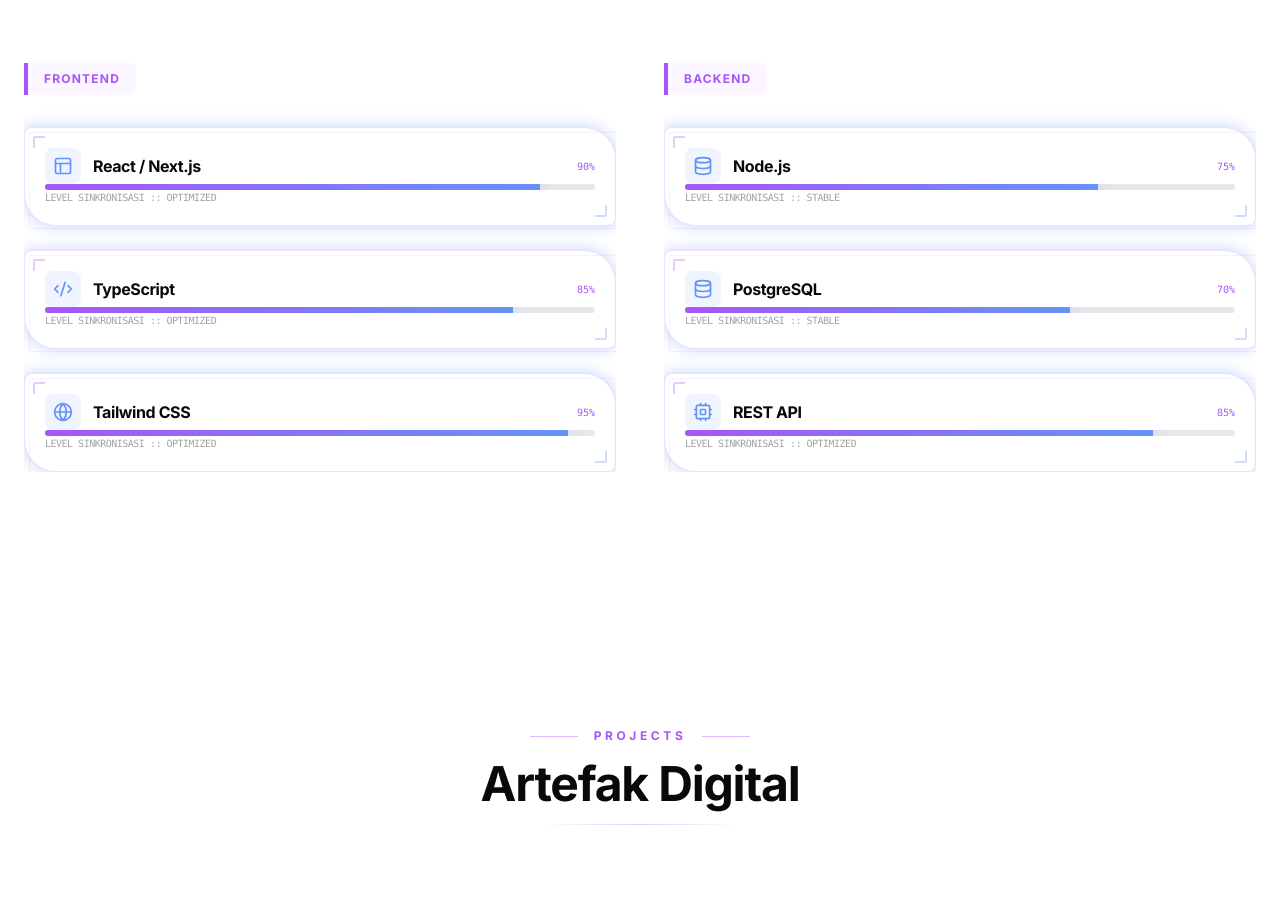
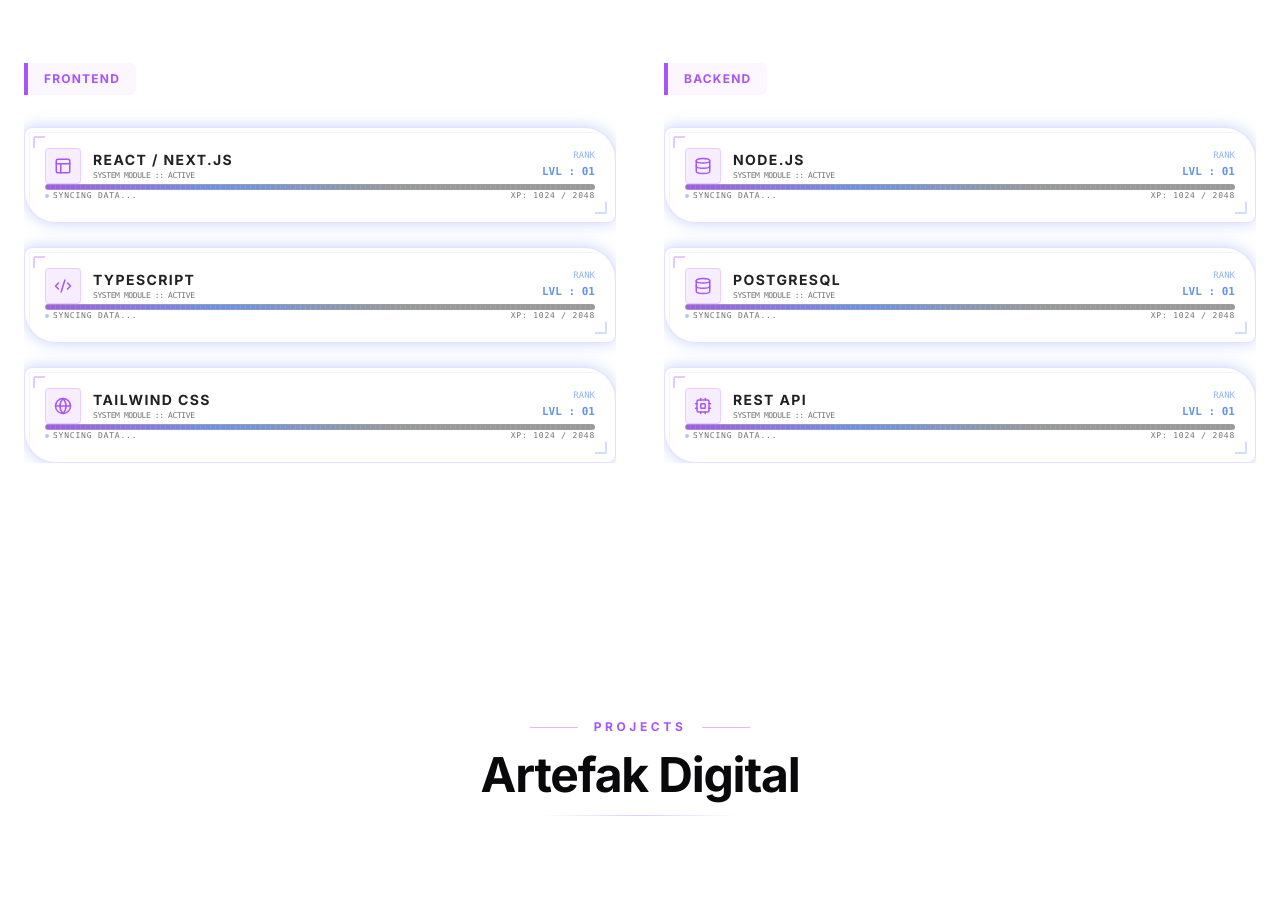
Before and after one commit to SulthanZharfan/my-portofolio, a Next.js app: page / in a window 1280 px wide. Shown: the part 1880-2790 px from the top of the page. Built offline with nearby package versions, Linux system fonts and the light colour scheme.

Commit message:
Update Code

```diff
--- a/components/sections/Skills.tsx
+++ b/components/sections/Skills.tsx
@@ -25,29 +25,39 @@
 
               <div className="grid gap-4 md:gap-6">
                 {group.items.map((skill, sIdx) => (
-                  <CyberCard key={sIdx} className="p-4 md:p-5 flex flex-col gap-3 md:gap-4">
+                  <CyberCard key={sIdx} className="p-4 md:p-5 flex flex-col gap-3 group relative overflow-hidden border-neon-purple/20">
                     <div className="flex items-center justify-between">
                       <div className="flex items-center gap-3">
-                        <div className="p-2 rounded-lg bg-neon-ice/10 text-neon-ice group-hover:bg-neon-ice/20 transition-colors">
-                          <skill.icon size={20} />
+                        <div className="p-2 rounded bg-neon-purple/10 text-neon-purple border border-neon-purple/20 group-hover:bg-neon-purple/20 transition-all duration-300">
+                          <skill.icon size={18} />
                         </div>
-                        <span className="font-bold text-foreground tracking-tight">{skill.name}</span>
+                        <div className="flex flex-col">
+                          <span className="font-bold text-sm tracking-widest uppercase text-foreground/90 group-hover:text-neon-ice transition-colors">{skill.name}</span>
+                          <span className="text-[8px] font-mono text-neutral-500 uppercase tracking-tighter">System Module :: Active</span>
+                        </div>
                       </div>
-                      <span className="text-[10px] font-mono text-neon-purple">{skill.level}%</span>
+                      <div className="flex flex-col items-end">
+                          <span className="text-[9px] font-mono text-neon-ice/70 uppercase leading-none mb-1">Rank</span>
+                          <span className="text-[11px] font-mono text-neon-ice font-bold drop-shadow-neon-ice">LVL : {skill.level?.toString().padStart(2, '0') || "01"}</span>
+                      </div>
                     </div>
 
-                    <div className="relative h-1.5 w-full bg-border rounded-full overflow-hidden">
-                      <motion.div
-                        initial={{ width: 0 }}
-                        whileInView={{ width: `${skill.level}%` }}
-                        transition={{ duration: 1.5, ease: "easeOut", delay: 0.5 }}
-                        className="absolute top-0 left-0 h-full bg-gradient-to-r from-neon-purple to-neon-ice shadow-neon-glow"
-                      />
-                      <div className="absolute top-0 left-0 h-full w-20 bg-white/30 dark:bg-white/10 skew-x-12 translate-x-[-100%] group-hover:animate-[shimmer_2s_infinite]" />
+                    <div className="relative h-1.5 w-full bg-black/40 rounded-full border border-white/5 overflow-hidden">
+                       <motion.div
+                         initial={{ width: 0 }}
+                         whileInView={{ width: "65%" }}
+                         transition={{ duration: 2, ease: "easeOut", delay: 0.3 }}
+                         className="absolute inset-y-0 left-0 bg-gradient-to-r from-neon-purple via-neon-ice to-transparent shadow-[0_0_10px_rgba(101,147,245,0.5)]"
+                       />
+                       <div className="absolute inset-0 bg-[repeating-linear-gradient(90deg,transparent,transparent_4px,rgba(255,255,255,0.1)_4px,rgba(255,255,255,0.1)_5px)]" />
                     </div>
 
-                    <div className="text-[10px] text-neutral-400 dark:text-neutral-500 font-mono uppercase tracking-tighter">
-                       {t.level} :: {skill.level > 80 ? "OPTIMIZED" : "STABLE"}
+                    <div className="flex justify-between items-center text-[8px] font-mono text-neutral-500 uppercase tracking-widest">
+                      <div className="flex items-center gap-1">
+                          <span className="w-1 h-1 rounded-full bg-neon-ice animate-pulse" />
+                          <span>Syncing Data...</span>
+                      </div>
+                      <span>XP: 1024 / 2048</span>
                     </div>
                   </CyberCard>
                 ))}
@@ -56,12 +66,6 @@
           </Reveal>
         ))}
       </div>
-
-      <style jsx>{`
-        @keyframes shimmer {
-          100% { transform: translateX(400%); }
-        }
-      `}</style>
     </SectionWrapper>
   );
 };
--- a/data/skills.ts
+++ b/data/skills.ts
@@ -4,17 +4,17 @@
   {
     category: "Frontend",
     items: [
-      { name: "React / Next.js", level: 90, icon: Layout },
-      { name: "TypeScript", level: 85, icon: Code2 },
-      { name: "Tailwind CSS", level: 95, icon: Globe },
+      { name: "React / Next.js", level: 1, icon: Layout },
+      { name: "TypeScript", level: 1, icon: Code2 },
+      { name: "Tailwind CSS", level: 1, icon: Globe },
     ]
   },
   {
     category: "Backend",
     items: [
-      { name: "Node.js", level: 75, icon: Database },
-      { name: "PostgreSQL", level: 70, icon: Database },
-      { name: "REST API", level: 85, icon: Cpu },
+      { name: "Node.js", level: 1, icon: Database },
+      { name: "PostgreSQL", level: 1, icon: Database },
+      { name: "REST API", level: 1, icon: Cpu },
     ]
   }
 ];
--- a/data/translations.ts
+++ b/data/translations.ts
@@ -23,7 +23,6 @@
     },
     skills: {
       title: "Technical Arsenal",
-      level: "Sync Level",
     },
     projects: {
       title: "Digital Artifacts",
@@ -76,7 +75,6 @@
     },
     skills: {
       title: "Arsenal Teknis",
-      level: "Level Sinkronisasi",
     },
     projects: {
       title: "Artefak Digital",
```
Also changed, not shown: data/skillsData.ts (+9 -9 lines).
